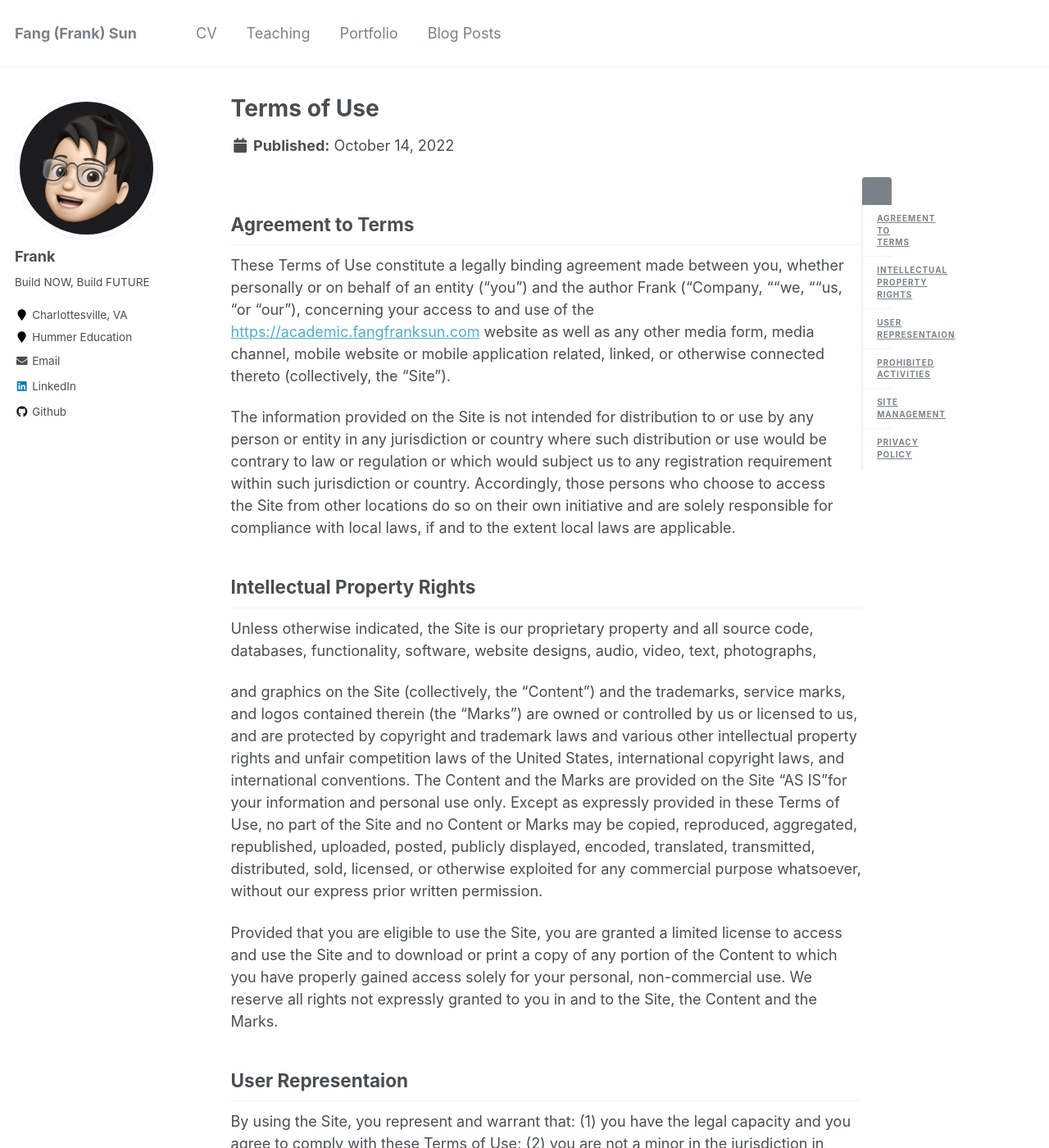
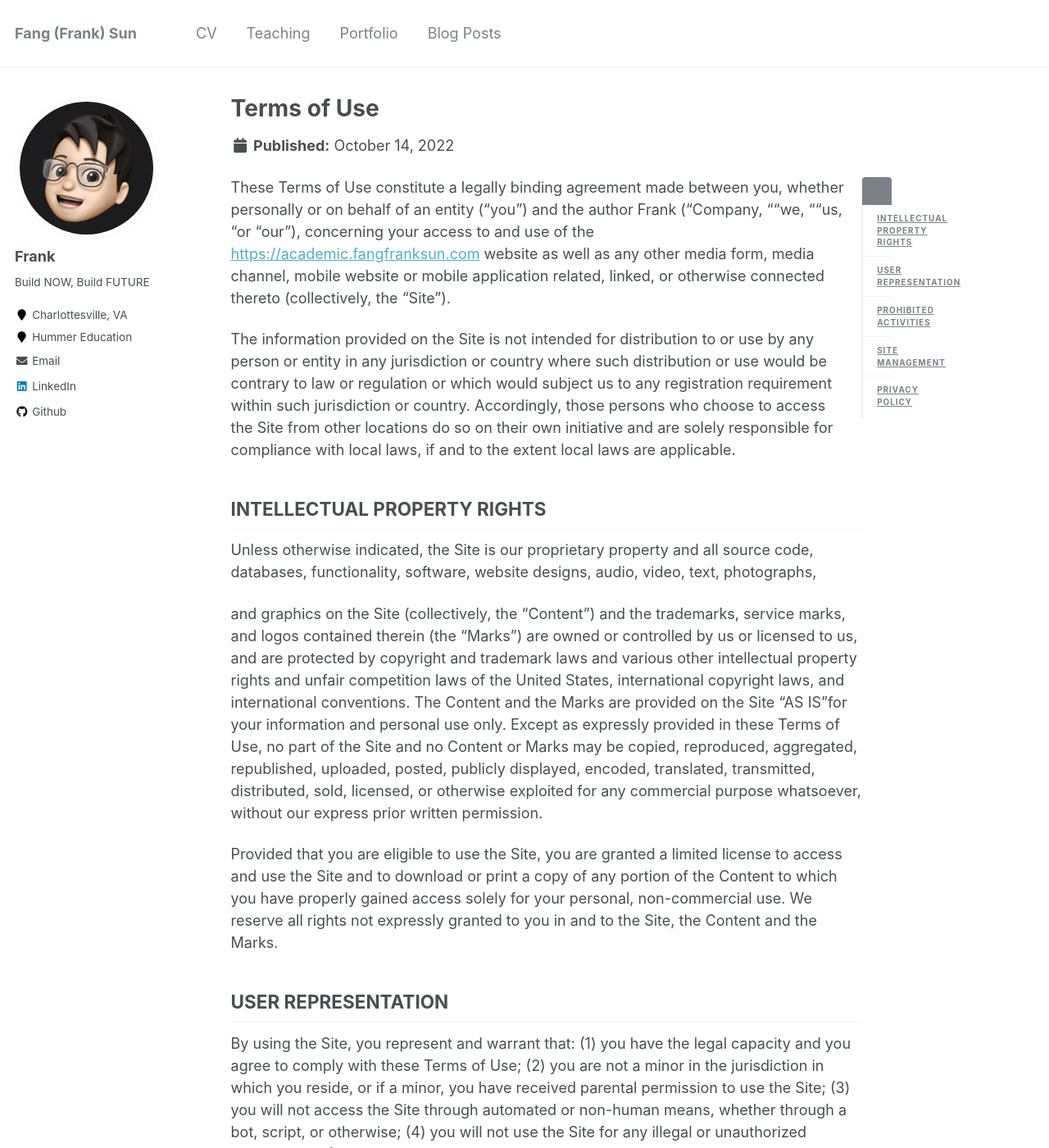
Before and after one commit to FangFrankSun/AcademicPage, a Jekyll site: the page built from _pages/terms.md, in a window 1280 px wide and 1400 px high. Shown: the whole window at 82% size. Built offline with Jekyll 4.4.1, drawn with Linux system fonts in a browser that asks for light colours; some of the changed text lies outside the part shown.

Commit message:
Update terms.md

```diff
--- a/_pages/terms.md
+++ b/_pages/terms.md
@@ -7,14 +7,12 @@ modified: 2022-10-14
 {% include base_path %}
 {% include toc %}
 
-## Agreement to Terms
-
 These Terms of Use constitute a legally binding agreement made between you, whether personally or on behalf of an entity  ("you") and the author Frank ("Company, ""we, ""us, "or "our"), concerning your access to and use of the [https://academic.fangfranksun.com](https://academic.fangfranksun.com) website as well as any other media form, media channel, mobile website or mobile application related, linked, or otherwise connected thereto  (collectively, the "Site").
 
 The information provided on the Site is not intended for distribution to or use by any person or entity in any jurisdiction or country where such distribution or use would be contrary to law or regulation or which would subject us to any registration requirement within such jurisdiction or country. Accordingly, those persons who choose to access the Site from other locations do so on their own initiative and are solely responsible for compliance with local laws, if and to the extent local laws are applicable.
 
 
-## Intellectual Property Rights
+## INTELLECTUAL PROPERTY RIGHTS
 
 Unless otherwise indicated, the Site is our proprietary property and all source code, databases, functionality, software, website designs, audio, video, text, photographs,
 
@@ -22,7 +20,7 @@ and graphics on the Site (collectively, the "Content") and the trademarks, servi
 
 Provided that you are eligible to use the Site, you are granted a limited license to access and use the Site and to download or print a copy of any portion of the Content to which you have properly gained access solely for your personal, non-commercial use. We reserve all rights not expressly granted to you in and to the Site, the Content and the Marks.
 
-## User Representaion
+## USER REPRESENTATION
 
 By using the Site, you represent and warrant that:  (1) you have the legal capacity and you agree to comply with these Terms of Use;  (2) you are not a minor in the jurisdiction in which you reside, or if a minor, you have received parental permission to use the Site;  (3) you will not access the Site through automated or non-human means, whether through a bot, script, or otherwise;  (4) you will not use the Site for any illegal or unauthorized purpose; and (5) your use of the Site will not violate any applicable law or regulation.
 
@@ -53,10 +51,10 @@ As a user of the Site, you agree not to:
 - Make any unauthorized use of the Site, including collecting usernames and/or email addresses of users by electronic or other means for the purpose of sending unsolicited email, or creating user accounts by automated means or under false pretenses.
 - Use the Site as part of any effort to compete with us or otherwise use the Site and/or the Content for any revenue-generating endeavor or commercial enterprise.
 
-## Site Management
+## SITE MANAGEMENT
 
 We reserve the right, but not the obligation, to:  (1) monitor the Site for violations of these Terms of Use;  (2) take appropriate legal action against anyone who, in our sole discretion, violates the law or these Terms of Use, including without limitation, reporting such user to law enforcement authorities;  (3) in our sole discretion and without limitation, refuse, restrict access to, limit the availability of, or disable  (to the extent technologically feasible) any of your Contributions or any portion thereof;  (4) in our sole discretion and without limitation, notice, or liability, to remove from the Site or otherwise disable all files and content that are excessive in size or are in any way burdensome to our systems; and (5) otherwise manage the Site in a manner designed to protect our rights and property and to facilitate the proper functioning of the Site.
 
-## Privacy Policy
+## PRIVACY POLICY
 
 We care about data privacy and security. Please review our [Privacy Policy](https://academic.fangfranksun.com/privacy). By using the Site, you agree to be bound by our Privacy Policy, which is incorporated into these Terms of Use. Please be advised the Site is hosted in the United States. If you access the Site from any other region of the world with laws or other requirements governing personal data collection, use, or disclosure that differ from applicable laws in the United States, then through your continued use of the Site, you are transferring your data to the United States, and you agree to have your data transferred to and processed in the United States.
```
